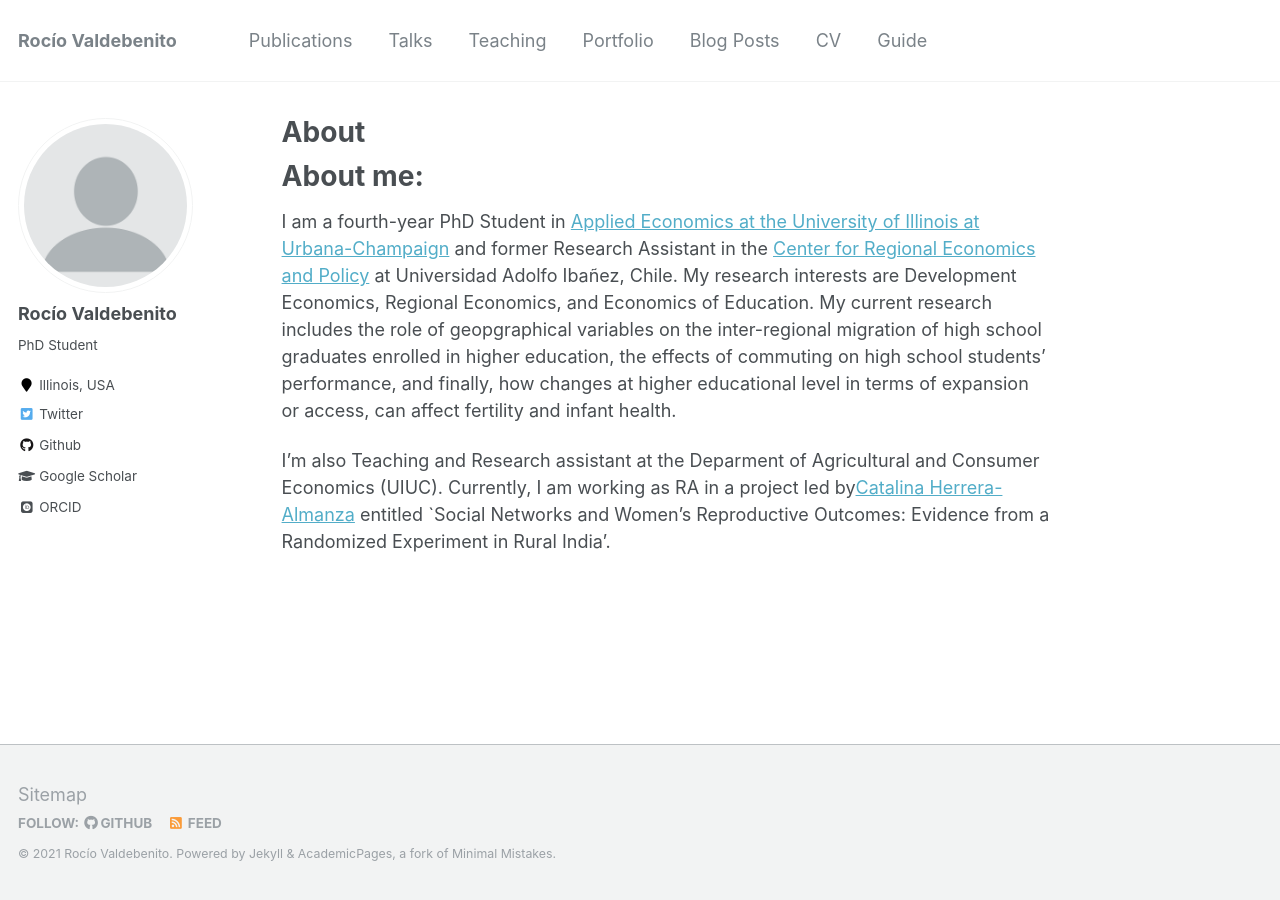
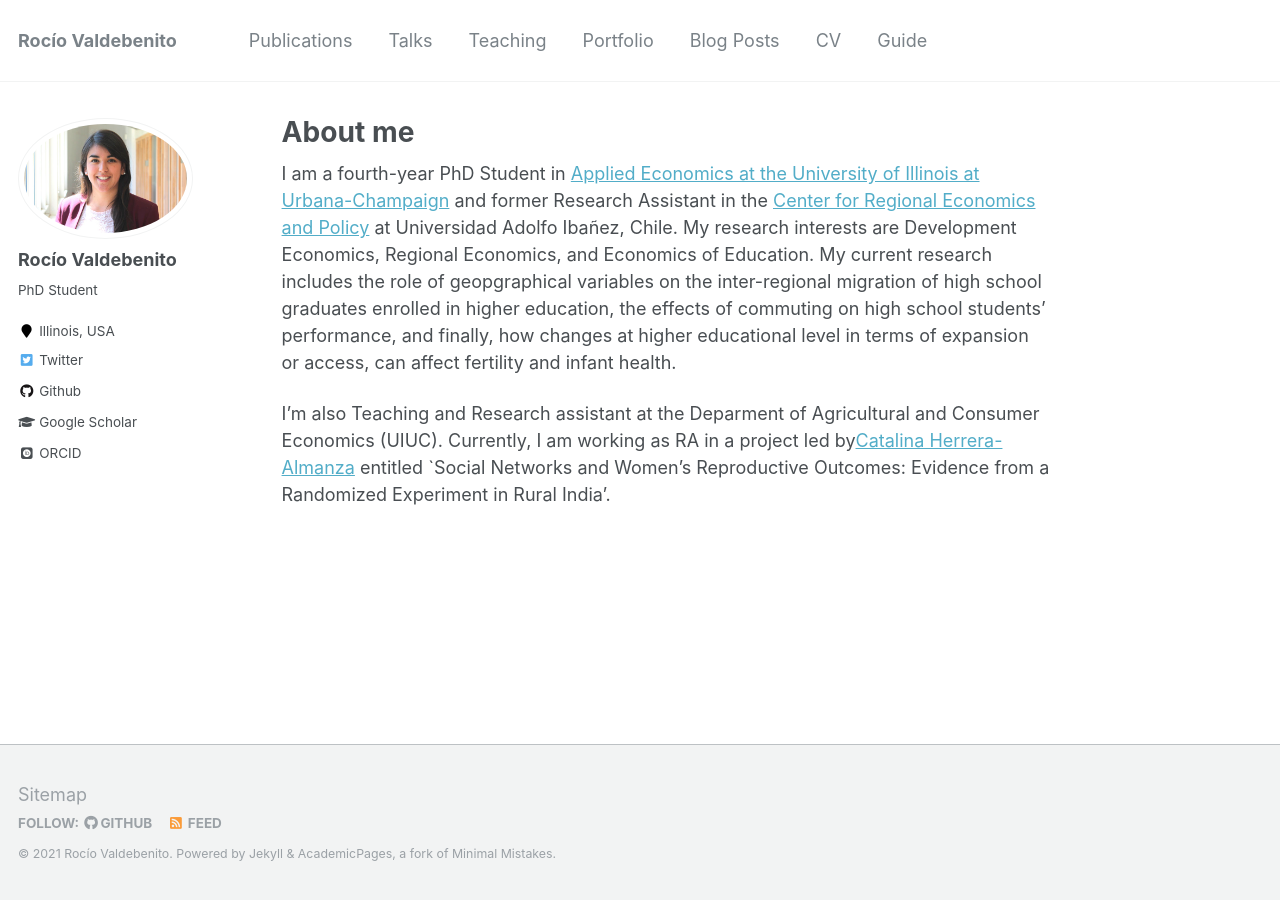
Before and after one commit to rvaldebenito/rvaldebenito.github.io, a Jekyll site: the page built from _pages/about.md, in a window 1280 px wide. Built offline with Jekyll 4.4.1, drawn with Linux system fonts in a browser that asks for light colours; some web fonts are replaced.

Commit message:
adding image

```diff
--- a/_config.yml
+++ b/_config.yml
@@ -81,7 +81,7 @@ analytics:
 # Site Author
 author:
   name             : "Rocío Valdebenito"
-  avatar           : "profile.png"
+  avatar           : "Rocio-Valdebenito.jpg"
   bio              : "PhD Student"
   location         : "Illinois, USA"
   employer         :
--- a/_pages/about.md
+++ b/_pages/about.md
@@ -8,11 +8,6 @@ redirect_from:
   - /about.html
 ---
 
-
-
-About me:
-======
-
 I am a fourth-year PhD Student in [Applied Economics at the University of Illinois at Urbana-Champaign](https://ace.illinois.edu/) and former Research Assistant in the [Center for Regional Economics and Policy](https://cepr.uai.cl/) at Universidad Adolfo Ibañez, Chile. My research interests are Development Economics, Regional Economics, and Economics of Education. My current research includes the role of geopgraphical variables on the inter-regional migration of high school graduates enrolled in higher education, the effects of commuting on high school students' performance, and finally, how changes at higher educational level in terms of expansion or access, can affect fertility and infant health.
 
 
```
Also changed, not shown: other parts of _pages/about.md (+1 -1 lines), images/Rocio-Valdebenito.jpg (added).
